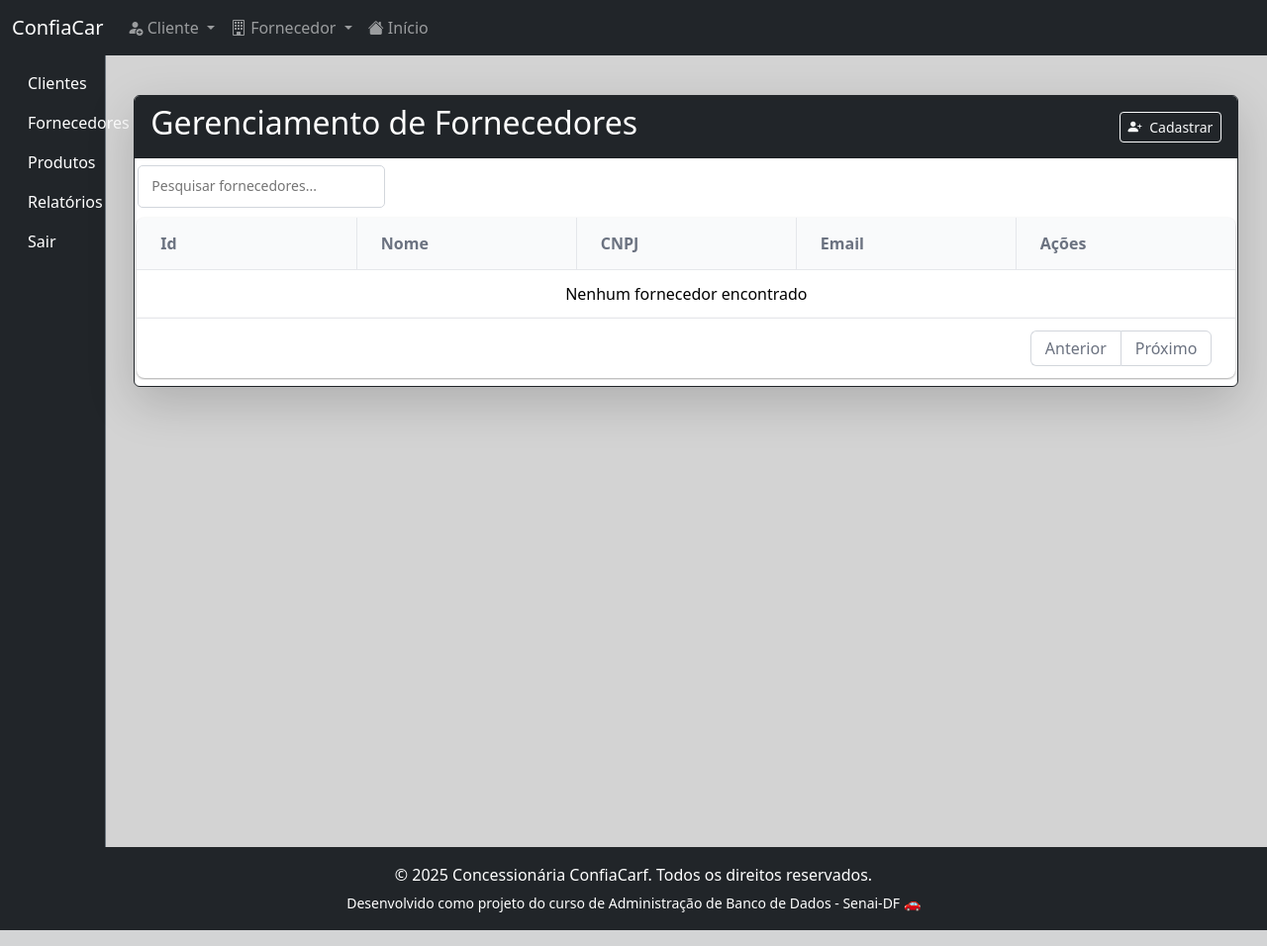
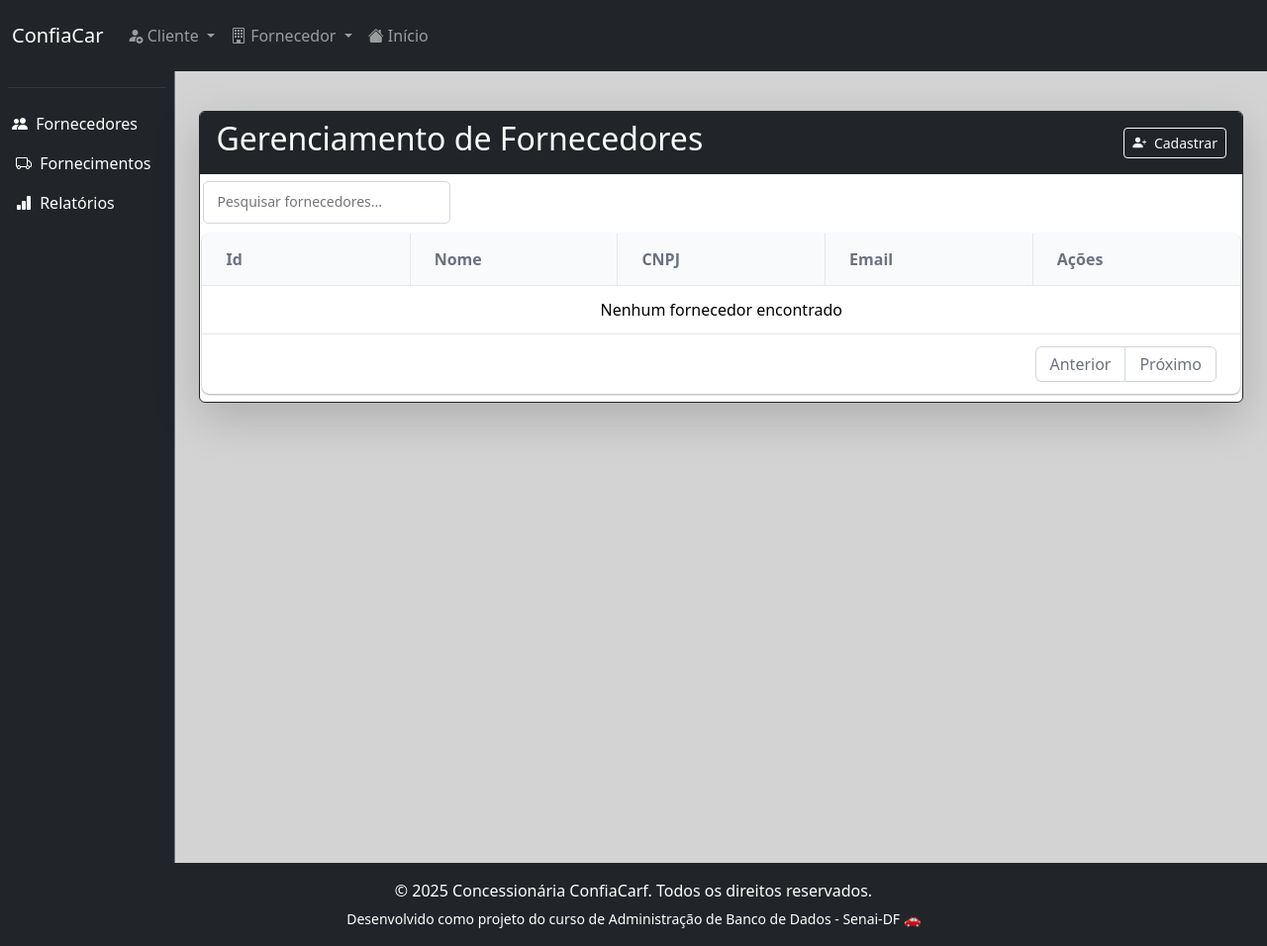
Before and after one commit to kakabraga/ConfiaCar, a PHP site: page /pages/fornecedores.php in a window 1280 px wide. Shown: the whole page at 99% size. Run offline with PHP 8.4, Linux system fonts and the light colour scheme; data that the repository does not hold is empty.

Commit message:
style: mudanças no estilo de menu

```diff
--- a/pages/components/header.php
+++ b/pages/components/header.php
@@ -1,7 +1,7 @@
 <?php
 require_once 'globals.php';
 ?>
-<nav class="navbar navbar-expand-lg navbar-dark bg-dark">
+<nav class="navbar navbar-expand-lg navbar-dark bg-dark py-3">
     <div class="container-fluid">
         <a class="navbar-brand" href="./index.php">
            ConfiaCar
--- a/pages/components/menu.php
+++ b/pages/components/menu.php
@@ -2,12 +2,12 @@
     <div class="d-flex flex-column align-items-center align-items-sm-start px-3 pt-2 text-white min-vh-100">
         <ul class="nav nav-pills flex-column mb-sm-auto mb-0 align-items-center align-items-sm-start" id="menu">
             <li>
-                <a href="#" class="nav-link px-0 text-white">
+                <a href="./clientes.php" class="nav-link px-0 text-white">
                     <span class="ms-1 d-none d-sm-inline">Clientes</span>
                 </a>
             </li>
             <li>
-                <a href="#" class="nav-link px-0 text-white">
+                <a href="./fornecedores.php" class="nav-link px-0 text-white">
                     <span class="ms-1 d-none d-sm-inline">Fornecedores</span>
                 </a>
             </li>
--- /dev/null
+++ b/pages/components/menu_fornecedor.php
@@ -0,0 +1,26 @@
+<div class="col-auto px-1 bg-dark border-end border-secondary min-vh-100 d-flex flex-column">
+    <div class="d-flex flex-column align-items-center align-items-sm-start px-1  text-white">
+        <hr class="w-100 border-secondary">
+
+        <ul class="nav nav-pills flex-column mb-sm-auto mb-0 align-items-center align-items-sm-start w-100" id="menu">
+            <li class="nav-item w-100">
+                <a href="./fornecedores.php" class="nav-link text-white ps-1" aria-current="page">
+                    <i class="bi bi-people-fill"></i>
+                    <span class="ms-1 d-none d-sm-inline">Fornecedores</span>
+                </a>
+            </li>
+            <li class="nav-item w-300">
+                <a href="./fornecimentos.php" class="nav-link text-white ps-2">
+                    <i class="bi bi-truck"></i>
+                    <span class="ms-1 d-none d-sm-inline">Fornecimentos</span>
+                </a>
+            </li>
+            <li class="nav-item w-100">
+                <a href="./relatorios.php" class="nav-link text-white ps-2">
+                    <i class="bi bi-bar-chart-fill"></i>
+                    <span class="ms-1 d-none d-sm-inline">Relatórios</span>
+                </a>
+            </li>
+        </ul>
+    </div>
+</div>
--- a/pages/fornecedores.php
+++ b/pages/fornecedores.php
@@ -20,8 +20,8 @@
 <body>
     <?php include "components/header.php"; ?>
     <div class="container-fluid main-layout-area">
-        <div class="row flex-nowrap h-100">
-            <?php include "components/menu.php"; ?>
+        <div class="row flex-nowrap">
+            <?php include "components/menu_fornecedor.php"; ?>
 
             <div class="col py-3 content-area-wrapper">
                 <div class="container py-4">
--- a/pages/fornecimentos.php
+++ b/pages/fornecimentos.php
@@ -1,3 +1 @@
 <?php
-$id = $_GET['id'];
-echo $id;
```
